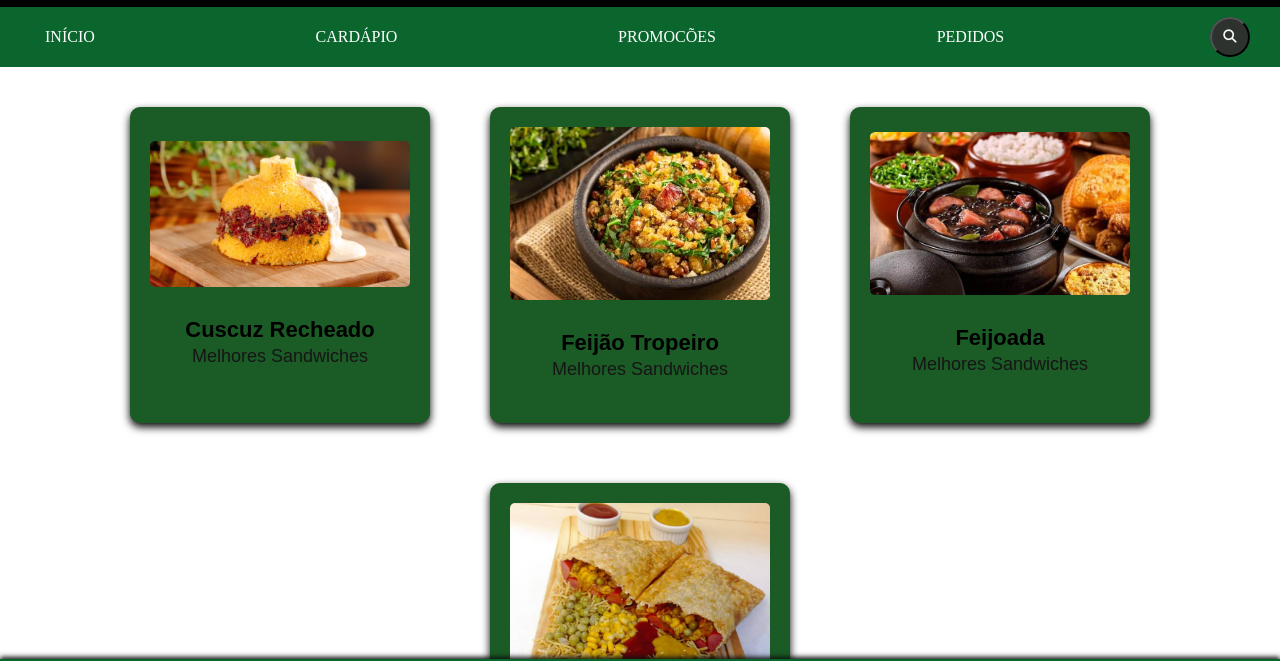
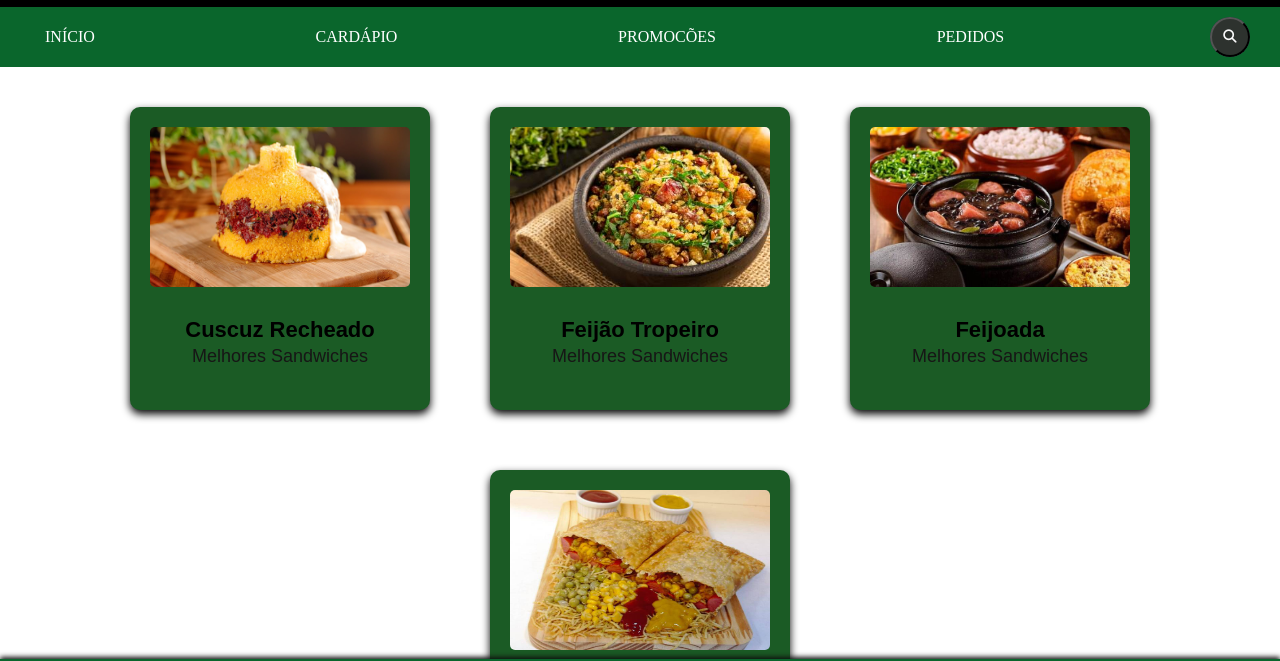
Before and after one commit to AndersonSantos12/restaurante-anderson.github.io, a plain HTML site: page index.html in a window 1280 px wide. Shown: the part 93-754 px from the top of the page. Drawn offline with Linux system fonts and the light colour scheme.

Commit message:
Update style.css

```diff
--- a/style.css
+++ b/style.css
@@ -224,7 +224,7 @@ nav-menu.hidden {
 
 .cards img {
     width: 100%;
-    height: 160;
+    height: 160px;
     margin-bottom: 20px;
     border-radius: 5px;
 }
```
